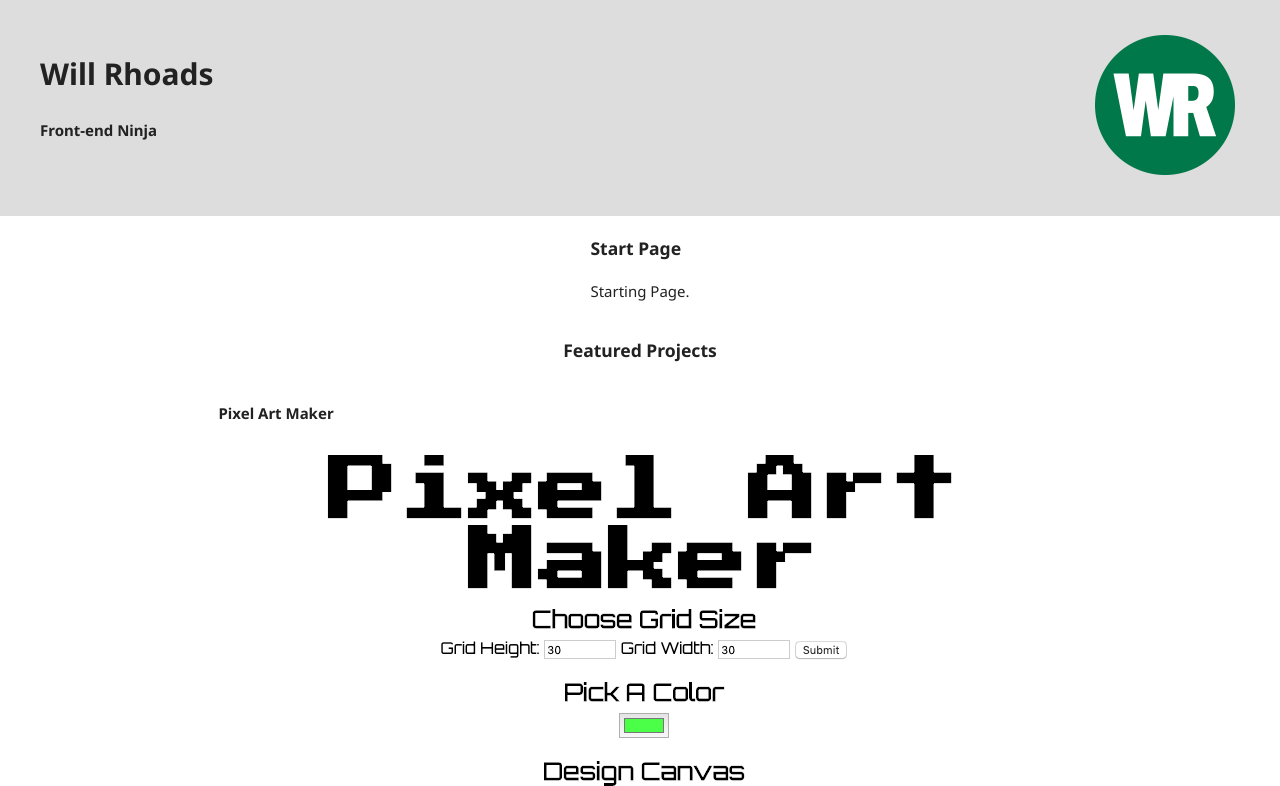
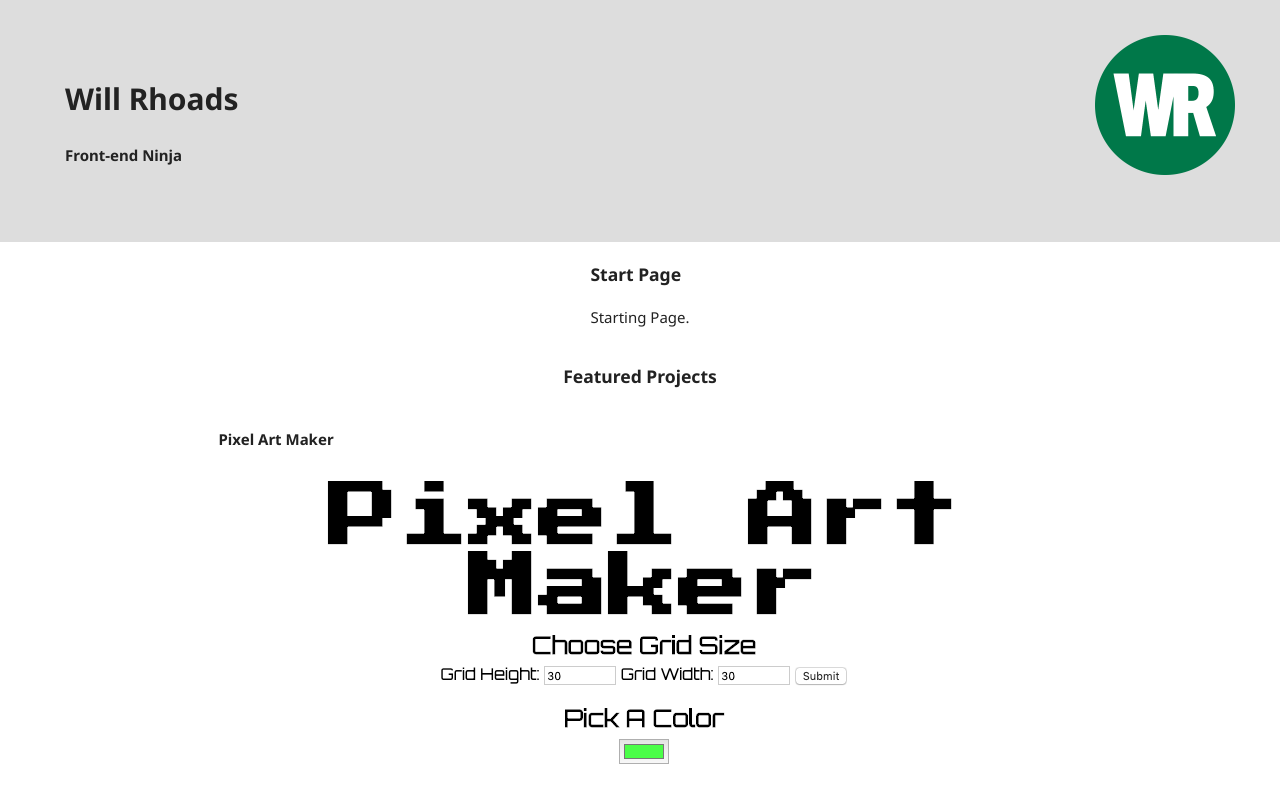
Before and after one commit to willrhoads/willrhoads.github.io, a plain HTML site: page index.html in a window 1280 px wide. Shown: the top 786 px of the page. Drawn offline with Linux system fonts and the light colour scheme.

Commit message:
Adjusted header display on mobile

```diff
--- a/css/styles.css
+++ b/css/styles.css
@@ -5,6 +5,7 @@ body {
 .header{
   padding: 30px;
   background: #ddd;
+  text-align: center;
 }
 
 
@@ -33,7 +34,8 @@ html {
 
 
 .logo{
-  flex-basis: 300px
+  padding: 25px;
+  order: 2;
 }
 
 body {
@@ -72,4 +74,10 @@ body {
   .right {
     margin-left: auto;
   }
+  .logo{
+    order: -1;
+  }
+  .header{
+    text-align: inherit;
+  }
 }
--- a/index.html
+++ b/index.html
@@ -43,7 +43,7 @@
 </header>
 
 <main>
-  <section id="featured-project">
+  <section id="hero">
     <div class = "grid">
       <div class="col">
         <h3>Start Page</h3>
```
